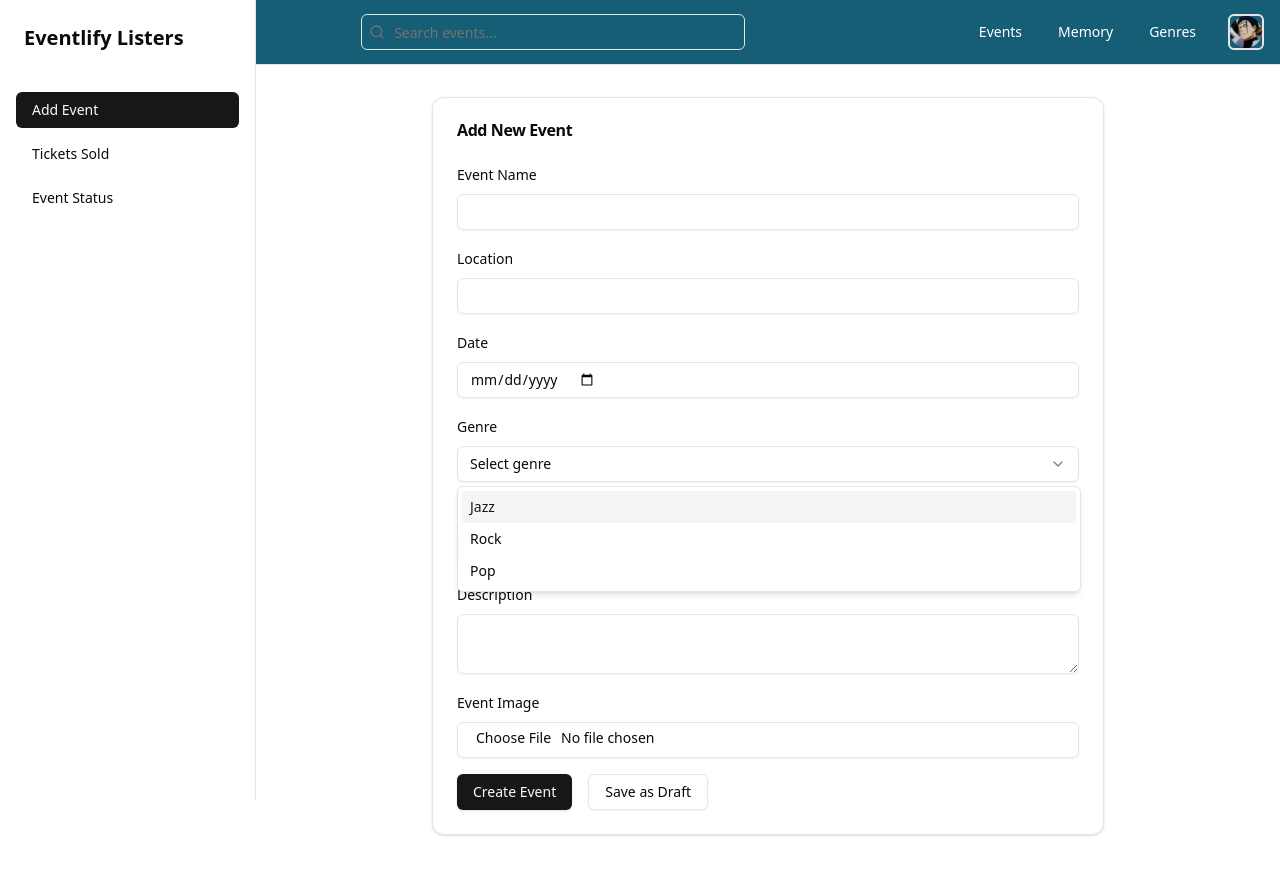
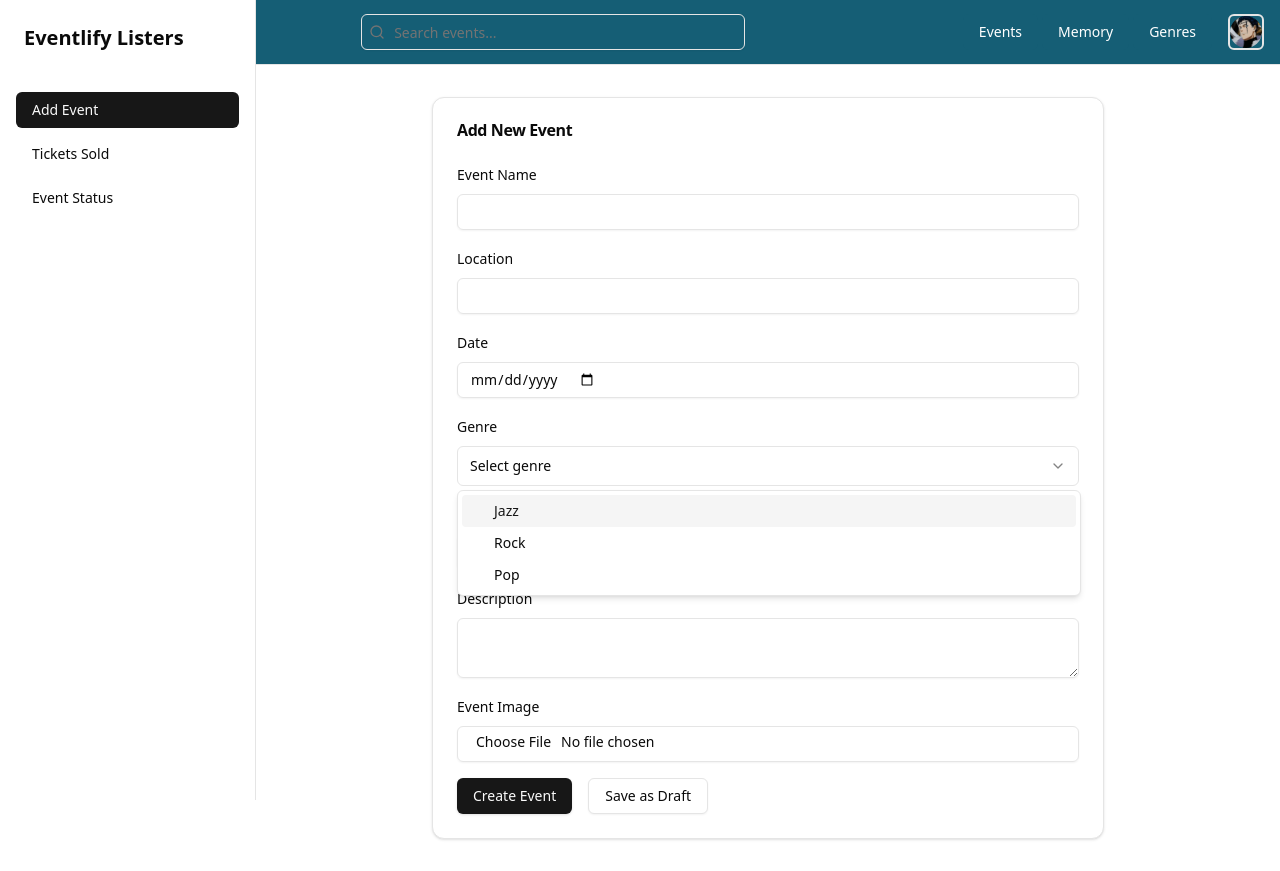
Before and after one commit to MbusyaNgesa/eventnami, a Next.js app in the folder client/: page /organizer/addevent in a window 1280 px wide. Both pictures are taken after a click on the button "Select genre". Built offline with nearby package versions, Linux system fonts and the light colour scheme.

Commit message:
Select error solving

```diff
--- a/client/src/components/ui/select.tsx
+++ b/client/src/components/ui/select.tsx
@@ -19,7 +19,7 @@ const SelectTrigger = React.forwardRef<
   <SelectPrimitive.Trigger
     ref={ref}
     className={cn(
-      "flex h-9 w-full items-center justify-between whitespace-nowrap rounded-md border border-input bg-transparent px-3 py-2 text-sm shadow-sm ring-offset-background placeholder:text-muted-foreground focus:outline-none focus:ring-1 focus:ring-ring disabled:cursor-not-allowed disabled:opacity-50 [&>span]:line-clamp-1",
+      "flex h-10 w-full items-center justify-between rounded-md border border-input bg-background px-3 py-2 text-sm ring-offset-background placeholder:text-muted-foreground focus:outline-none focus:ring-2 focus:ring-ring focus:ring-offset-2 disabled:cursor-not-allowed disabled:opacity-50 [&>span]:line-clamp-1",
       className
     )}
     {...props}
@@ -69,10 +69,8 @@ SelectScrollDownButton.displayName =
 
 const SelectContent = React.forwardRef<
   React.ElementRef<typeof SelectPrimitive.Content>,
-  React.ComponentPropsWithoutRef<typeof SelectPrimitive.Content> & {
-    position?: "popper" | "item-aligned";
-  }
->(({ className = "", children, position = "popper", ...props }, ref) => (
+  React.ComponentPropsWithoutRef<typeof SelectPrimitive.Content>
+>(({ className, children, position = "popper", ...props }, ref) => (
   <SelectPrimitive.Portal>
     <SelectPrimitive.Content
       ref={ref}
@@ -99,15 +97,15 @@ const SelectContent = React.forwardRef<
     </SelectPrimitive.Content>
   </SelectPrimitive.Portal>
 ));
+SelectContent.displayName = SelectPrimitive.Content.displayName;
 
-SelectContent.displayName = SelectPrimitive.Content.displayName;
 const SelectLabel = React.forwardRef<
   React.ElementRef<typeof SelectPrimitive.Label>,
   React.ComponentPropsWithoutRef<typeof SelectPrimitive.Label>
 >(({ className = "", ...props }, ref) => (
   <SelectPrimitive.Label
     ref={ref}
-    className={cn("px-2 py-1.5 text-sm font-semibold", className)}
+    className={cn("py-1.5 pl-8 pr-2 text-sm font-semibold", className)}
     {...props}
   />
 ));
@@ -120,16 +118,17 @@ const SelectItem = React.forwardRef<
   <SelectPrimitive.Item
     ref={ref}
     className={cn(
-      "relative flex w-full cursor-default select-none items-center rounded-sm py-1.5 pl-2 pr-8 text-sm outline-none focus:bg-accent focus:text-accent-foreground data-[disabled]:pointer-events-none data-[disabled]:opacity-50",
+      "relative flex w-full cursor-default select-none items-center rounded-sm py-1.5 pl-8 pr-2 text-sm outline-none focus:bg-accent focus:text-accent-foreground data-[disabled]:pointer-events-none data-[disabled]:opacity-50",
       className
     )}
     {...props}
   >
-    <span className="absolute right-2 flex h-3.5 w-3.5 items-center justify-center">
+    <span className="absolute left-2 flex h-3.5 w-3.5 items-center justify-center">
       <SelectPrimitive.ItemIndicator>
         <Check className="h-4 w-4" />
       </SelectPrimitive.ItemIndicator>
     </span>
+
     <SelectPrimitive.ItemText>{children}</SelectPrimitive.ItemText>
   </SelectPrimitive.Item>
 ));
@@ -159,3 +158,165 @@ export {
   SelectScrollUpButton,
   SelectScrollDownButton,
 };
+
+// "use client";
+
+// import * as React from "react";
+// import * as SelectPrimitive from "@radix-ui/react-select";
+// import { Check, ChevronDown, ChevronUp } from "lucide-react";
+
+// import { cn } from "@/lib/utils";
+
+// const Select = SelectPrimitive.Root;
+
+// const SelectGroup = SelectPrimitive.Group;
+
+// const SelectValue = SelectPrimitive.Value;
+
+// const SelectTrigger = React.forwardRef<
+//   React.ElementRef<typeof SelectPrimitive.Trigger>,
+//   React.ComponentPropsWithoutRef<typeof SelectPrimitive.Trigger>
+// >(({ className = "", children, ...props }, ref) => (
+//   <SelectPrimitive.Trigger
+//     ref={ref}
+//     className={cn(
+//       "flex h-9 w-full items-center justify-between whitespace-nowrap rounded-md border border-input bg-transparent px-3 py-2 text-sm shadow-sm ring-offset-background placeholder:text-muted-foreground focus:outline-none focus:ring-1 focus:ring-ring disabled:cursor-not-allowed disabled:opacity-50 [&>span]:line-clamp-1",
+//       className
+//     )}
+//     {...props}
+//   >
+//     {children}
+//     <SelectPrimitive.Icon asChild>
+//       <ChevronDown className="h-4 w-4 opacity-50" />
+//     </SelectPrimitive.Icon>
+//   </SelectPrimitive.Trigger>
+// ));
+// SelectTrigger.displayName = SelectPrimitive.Trigger.displayName;
+
+// const SelectScrollUpButton = React.forwardRef<
+//   React.ElementRef<typeof SelectPrimitive.ScrollUpButton>,
+//   React.ComponentPropsWithoutRef<typeof SelectPrimitive.ScrollUpButton>
+// >(({ className = "", ...props }, ref) => (
+//   <SelectPrimitive.ScrollUpButton
+//     ref={ref}
+//     className={cn(
+//       "flex cursor-default items-center justify-center py-1",
+//       className
+//     )}
+//     {...props}
+//   >
+//     <ChevronUp className="h-4 w-4" />
+//   </SelectPrimitive.ScrollUpButton>
+// ));
+// SelectScrollUpButton.displayName = SelectPrimitive.ScrollUpButton.displayName;
+
+// const SelectScrollDownButton = React.forwardRef<
+//   React.ElementRef<typeof SelectPrimitive.ScrollDownButton>,
+//   React.ComponentPropsWithoutRef<typeof SelectPrimitive.ScrollDownButton>
+// >(({ className = "", ...props }, ref) => (
+//   <SelectPrimitive.ScrollDownButton
+//     ref={ref}
+//     className={cn(
+//       "flex cursor-default items-center justify-center py-1",
+//       className
+//     )}
+//     {...props}
+//   >
+//     <ChevronDown className="h-4 w-4" />
+//   </SelectPrimitive.ScrollDownButton>
+// ));
+// SelectScrollDownButton.displayName =
+//   SelectPrimitive.ScrollDownButton.displayName;
+
+// const SelectContent = React.forwardRef<
+//   React.ElementRef<typeof SelectPrimitive.Content>,
+//   React.ComponentPropsWithoutRef<typeof SelectPrimitive.Content> & {
+//     position?: "popper" | "item-aligned";
+//   }
+// >(({ className = "", children, position = "popper", ...props }, ref) => (
+//   <SelectPrimitive.Portal>
+//     <SelectPrimitive.Content
+//       ref={ref}
+//       className={cn(
+//         "relative z-50 max-h-96 min-w-[8rem] overflow-hidden rounded-md border bg-popover text-popover-foreground shadow-md data-[state=open]:animate-in data-[state=closed]:animate-out data-[state=closed]:fade-out-0 data-[state=open]:fade-in-0 data-[state=closed]:zoom-out-95 data-[state=open]:zoom-in-95 data-[side=bottom]:slide-in-from-top-2 data-[side=left]:slide-in-from-right-2 data-[side=right]:slide-in-from-left-2 data-[side=top]:slide-in-from-bottom-2",
+//         position === "popper" &&
+//           "data-[side=bottom]:translate-y-1 data-[side=left]:-translate-x-1 data-[side=right]:translate-x-1 data-[side=top]:-translate-y-1",
+//         className
+//       )}
+//       position={position}
+//       {...props}
+//     >
+//       <SelectScrollUpButton />
+//       <SelectPrimitive.Viewport
+//         className={cn(
+//           "p-1",
+//           position === "popper" &&
+//             "h-[var(--radix-select-trigger-height)] w-full min-w-[var(--radix-select-trigger-width)]"
+//         )}
+//       >
+//         {children}
+//       </SelectPrimitive.Viewport>
+//       <SelectScrollDownButton />
+//     </SelectPrimitive.Content>
+//   </SelectPrimitive.Portal>
+// ));
+
+// SelectContent.displayName = SelectPrimitive.Content.displayName;
+// const SelectLabel = React.forwardRef<
+//   React.ElementRef<typeof SelectPrimitive.Label>,
+//   React.ComponentPropsWithoutRef<typeof SelectPrimitive.Label>
+// >(({ className = "", ...props }, ref) => (
+//   <SelectPrimitive.Label
+//     ref={ref}
+//     className={cn("px-2 py-1.5 text-sm font-semibold", className)}
+//     {...props}
+//   />
+// ));
+// SelectLabel.displayName = SelectPrimitive.Label.displayName;
+
+// const SelectItem = React.forwardRef<
+//   React.ElementRef<typeof SelectPrimitive.Item>,
+//   React.ComponentPropsWithoutRef<typeof SelectPrimitive.Item>
+// >(({ className = "", children, ...props }, ref) => (
+//   <SelectPrimitive.Item
+//     ref={ref}
+//     className={cn(
+//       "relative flex w-full cursor-default select-none items-center rounded-sm py-1.5 pl-2 pr-8 text-sm outline-none focus:bg-accent focus:text-accent-foreground data-[disabled]:pointer-events-none data-[disabled]:opacity-50",
+//       className
+//     )}
+//     {...props}
+//   >
+//     <span className="absolute right-2 flex h-3.5 w-3.5 items-center justify-center">
+//       <SelectPrimitive.ItemIndicator>
+//         <Check className="h-4 w-4" />
+//       </SelectPrimitive.ItemIndicator>
+//     </span>
+//     <SelectPrimitive.ItemText>{children}</SelectPrimitive.ItemText>
+//   </SelectPrimitive.Item>
+// ));
+// SelectItem.displayName = SelectPrimitive.Item.displayName;
+
+// const SelectSeparator = React.forwardRef<
+//   React.ElementRef<typeof SelectPrimitive.Separator>,
+//   React.ComponentPropsWithoutRef<typeof SelectPrimitive.Separator>
+// >(({ className = "", ...props }, ref) => (
+//   <SelectPrimitive.Separator
+//     ref={ref}
+//     className={cn("-mx-1 my-1 h-px bg-muted", className)}
+//     {...props}
+//   />
+// ));
+// SelectSeparator.displayName = SelectPrimitive.Separator.displayName;
+
+// export {
+//   Select,
+//   SelectGroup,
+//   SelectValue,
+//   SelectTrigger,
+//   SelectContent,
+//   SelectLabel,
+//   SelectItem,
+//   SelectSeparator,
+//   SelectScrollUpButton,
+//   SelectScrollDownButton,
+// };
--- a/client/src/lib/utils.ts
+++ b/client/src/lib/utils.ts
@@ -1,3 +1,32 @@
-export function cn(...classes: string[]) {
-  return classes.filter(Boolean).join(" ");
+// export function cn(...classes: string[]) {
+//   return classes.filter(Boolean).join(" ");
+// }
+
+export function cn(...classes: (string | undefined | boolean)[]): string {
+  return classes.reduce<string>((acc, value) => {
+    if (value === undefined) {
+      return acc; // Skip undefined values
+    }
+
+    if (typeof value === "boolean") {
+      if (value) acc += " "; // Add space for true boolean
+      return acc;
+    }
+
+    if (typeof value === "string") {
+      const parts = value.split(" ");
+      return parts.filter(Boolean).join(" ") + " " + acc;
+    }
+
+    // Handle complex cases like "data-[side=bottom]:translate-y-1 data-[side=left]:-translate-x-1 data-[side=right]:translate-x-1 data-[side=top]:-translate-y-1"
+    if (typeof value === "object" && value !== null) {
+      Object.entries(value).forEach(([key, val]) => {
+        if (val) {
+          acc += `${key} `;
+        }
+      });
+    }
+
+    return acc; // Return unchanged if value is neither string, boolean, nor object
+  }, "");
 }
```
